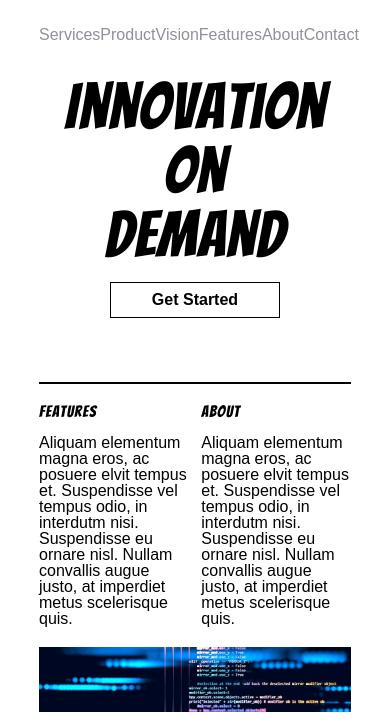
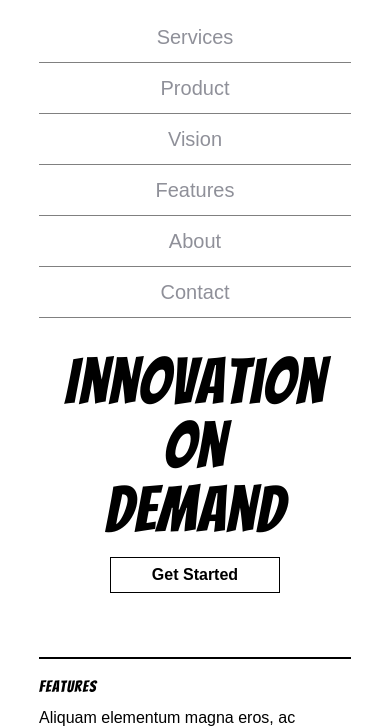
Before and after one commit to rushman7/Responsive-Testing, a plain HTML site: page index.html in a window 390 px wide. Shown: the part 71-797 px from the top of the page. Drawn offline with Linux system fonts and the light colour scheme; a web font is replaced by a local one.

Commit message:
index.html done fully responsive

```diff
--- a/css/index.css
+++ b/css/index.css
@@ -169,3 +169,33 @@ footer p {
     display: none;
   }
 }
+
+@media(max-width: 500px) {
+  .links {
+    display: flex;
+    flex-direction: column;
+    justify-content: center;
+    text-align: center;
+  }
+
+  .nav-bar a {
+    border-bottom: 1px solid gray;
+    padding: 15px 0px;
+    font-size: 20px;
+  }
+
+  .nav-bar img {
+    margin-bottom: 15px;
+
+  }
+
+  .content-block {
+    display: flex;
+    justify-content: space-between;
+    flex-wrap: wrap;
+  }
+
+  .text-block {
+    width: 100%;
+  }
+}
```
